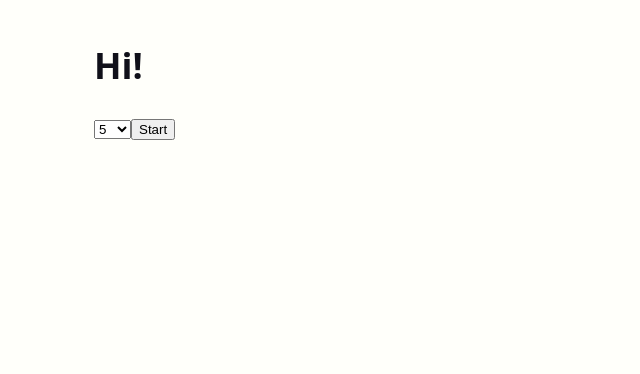
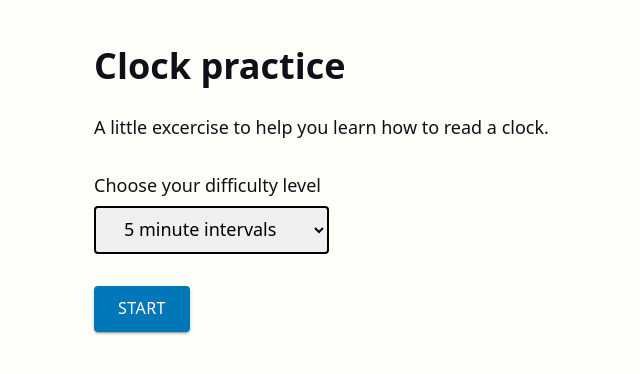
Before and after one commit to absolutholz-org/learn-to-tell-time, a React (Create React App) app: page / in a window 1280 px wide. Shown: the top 374 px of the page, without its empty margins (162-802 px from the left). Built offline with nearby package versions, Linux system fonts and the light colour scheme.

Commit message:
Update styling

```diff
--- a/src/components/ClockQuestion/ClockQuestion.tsx
+++ b/src/components/ClockQuestion/ClockQuestion.tsx
@@ -22,11 +22,16 @@ const StyledClockQuestionContainerAnswersLegend = styled.legend`
 
 const StyledClockQuestionContainerAnswers = styled.fieldset`
 	border: 0;
-	margin: 1rem 0;
+	margin: 1rem 0 0;
+	padding: 0;
 `;
 
 const StyledClockQuestionFooter = styled.div`
-	margin-top: 2rem;
+	margin-top: 1rem;
+`;
+
+const StyledClockAnswerWrapper = styled.label`
+	display: inline-flex;
 `;
 
 const StyledClockAnswerLabel = styled.span`
@@ -36,7 +41,7 @@ const StyledClockAnswerLabel = styled.span`
 		0px 2px 2px 0px rgba(0, 0, 0, 0.14), 0px 1px 5px 0px rgba(0, 0, 0, 0.12);
 	font-size: 1.5rem;
 	font-weight: 500;
-	margin: 1rem;
+	margin: 0.5rem;
 	padding: 0.5rem 1.5rem 0.6rem;
 	transition-delay: 0s;
 	transition-duration: 250ms;
@@ -146,7 +151,7 @@ export const ClockQuestion = ({ interval }: IClockQuestionProps) => {
 					What time is it?
 				</StyledClockQuestionContainerAnswersLegend>
 				{answers.map((answer) => (
-					<label
+					<StyledClockAnswerWrapper
 						htmlFor={`answer-${answer.hour}:${answer.minute}`}
 						key={`answer-${answer.hour}-${answer.minute}`}
 					>
@@ -163,7 +168,7 @@ export const ClockQuestion = ({ interval }: IClockQuestionProps) => {
 								? `0${answer.minute}`
 								: answer.minute}
 						</StyledClockAnswerLabel>
-					</label>
+					</StyledClockAnswerWrapper>
 				))}
 			</StyledClockQuestionContainerAnswers>
 			<StyledClockQuestionFooter>
--- a/src/views/Home/index.tsx
+++ b/src/views/Home/index.tsx
@@ -1,17 +1,46 @@
-// import styled from 'styled-components';
+import styled from "styled-components";
+
+import Button from "../../components/Button";
+
+const StyledFormFooter = styled.div`
+	margin-top: 2rem;
+`;
+
+const StyledFormLabel = styled.div`
+	margin: 2rem 0 0.5rem;
+`;
+
+const StyledFormSelect = styled.select`
+	border: 2px solid;
+	border-radius: 4px;
+	font: inherit;
+	padding: 0.5rem 1.5rem 0.6rem;
+`;
 
 export const Home = () => {
 	return (
 		<main>
-      <h1>Hi!</h1>
+			<h1>Clock practice</h1>
+			<p>A little excercise to help you learn how to read a clock.</p>
 			<form action="/practice">
-        <select name="interval" defaultValue="5">
-          <option>1</option>
-          <option>5</option>
-          <option>10</option>
-          <option>15</option>
-        </select>
-        <button type="submit">Start</button>
+				<label htmlFor="interval">
+					<StyledFormLabel>
+						Choose your difficulty level
+					</StyledFormLabel>
+					<StyledFormSelect
+						id="interval"
+						name="interval"
+						defaultValue="5"
+					>
+						<option value="15">15 minute intervals</option>
+						<option value="10">10 minute intervals</option>
+						<option value="5">5 minute intervals</option>
+						<option value="1">1 minute intervals</option>
+					</StyledFormSelect>
+				</label>
+				<StyledFormFooter>
+					<Button type="submit">Start</Button>
+				</StyledFormFooter>
 			</form>
 		</main>
 	);
```
Lines whose indentation alone changed are shown as unchanged.
